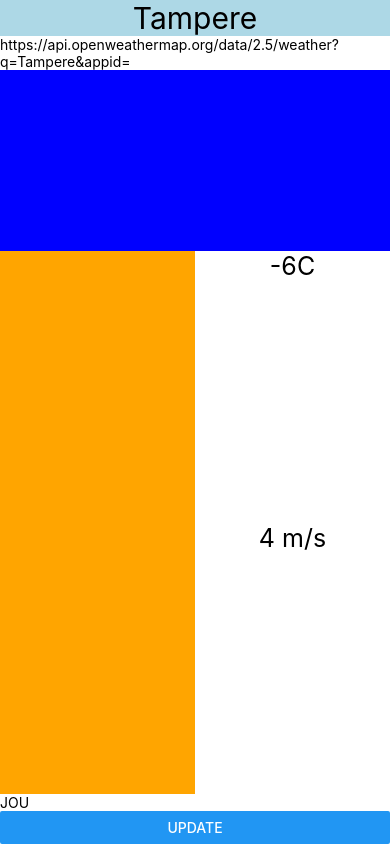
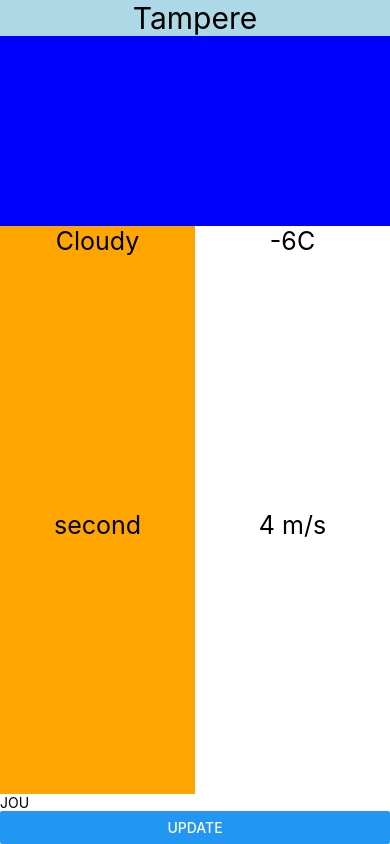
Before and after one commit to Vilkku11/WeatherApp, a React Native app: screen / in a window 390 px wide. Built offline with nearby package versions, Linux system fonts and the light colour scheme.

Commit message:
changed compónent name, added component CityList

```diff
--- a/App.js
+++ b/App.js
@@ -1,10 +1,9 @@
 import {React, useState} from 'react';
-import {View, Button, Text, StyleSheet} from 'react-native';
+import {View, StyleSheet} from 'react-native';
 
 import WeatherInfo from './components/WeatherInfo';
 import Header from './components/Header';
-import WeatherData from './components/WeatherData';
-import {WEATHER_API} from '@env';
+import WeatherData from './components/WeatherFetch';
 
 const App = () => {
   const [weatherData, setWeatherData] = useState({
@@ -13,21 +12,10 @@ const App = () => {
     temperature: -6,
     windSpeed: 4,
   });
-  const url =
-    'https://api.openweathermap.org/data/2.5/weather?q=Tampere&appid=' +
-    WEATHER_API;
-  const getWeatherData = () => {
-    /*setWeatherData({
-      city: 'Helsinki',
-      description: 'Sunny',
-      temperature: 12,
-      windSpeed: 2,*/
-  };
 
   return (
     <View style={styles.screenContainer}>
       <Header style={styles.header} city={weatherData.city}></Header>
-      <Text>{url}</Text>
       <View style={styles.weatherInfoView}>
         <WeatherInfo
           temperature={weatherData.temperature}
--- /dev/null
+++ b/components/CityList.js
@@ -0,0 +1,7 @@
+import {React} from 'react';
+import {View, Button, StyleSheet} from 'react-native';
+
+const CityList = () => {
+  return <View></View>;
+};
+export default CityList;
--- a/components/WeatherData.js
+++ b/components/WeatherFetch.js
@@ -18,7 +18,7 @@ const WeatherData = ({setWeatherData}) => {
     if (answer) {
       setWeatherData({
         city: 'Tampere',
-        description: 'Cloudy',
+        description: answer.weather[0].description,
         temperature: answer.main.temp,
         windSpeed: answer.wind.speed,
       });
--- a/components/WeatherInfo.js
+++ b/components/WeatherInfo.js
@@ -1,15 +1,22 @@
 import React from 'react';
 import {View, Text, StyleSheet} from 'react-native';
+
+import CityList from './CityList';
 
 const WeatherInfo = ({temperature, wind, description, weatherIcon}) => {
   return (
     <View style={styles.wholeColumn}>
-      <View style={styles.bluebox} />
+      <View style={styles.bluebox}>
+        <CityList></CityList>
+      </View>
       <View style={styles.row}>
-        <View style={styles.leftBox} />
+        <View style={styles.leftBox}>
+          <Text style={styles.text}>{description}</Text>
+          <Text style={styles.text}>second</Text>
+        </View>
         <View style={styles.wholeColumn}>
-          <Text style={styles.temperature}>{temperature}C</Text>
-          <Text style={styles.wind}>{wind} m/s</Text>
+          <Text style={styles.text}>{temperature}C</Text>
+          <Text style={styles.text}>{wind} m/s</Text>
         </View>
       </View>
     </View>
@@ -32,13 +39,9 @@ const styles = StyleSheet.create({
   leftBox: {
     flex: 1,
     backgroundColor: 'orange',
+    flexDirection: 'column',
   },
-  temperature: {
-    flex: 1,
-    fontSize: 25,
-    textAlign: 'center',
-  },
-  wind: {
+  text: {
     flex: 1,
     fontSize: 25,
     textAlign: 'center',
```
